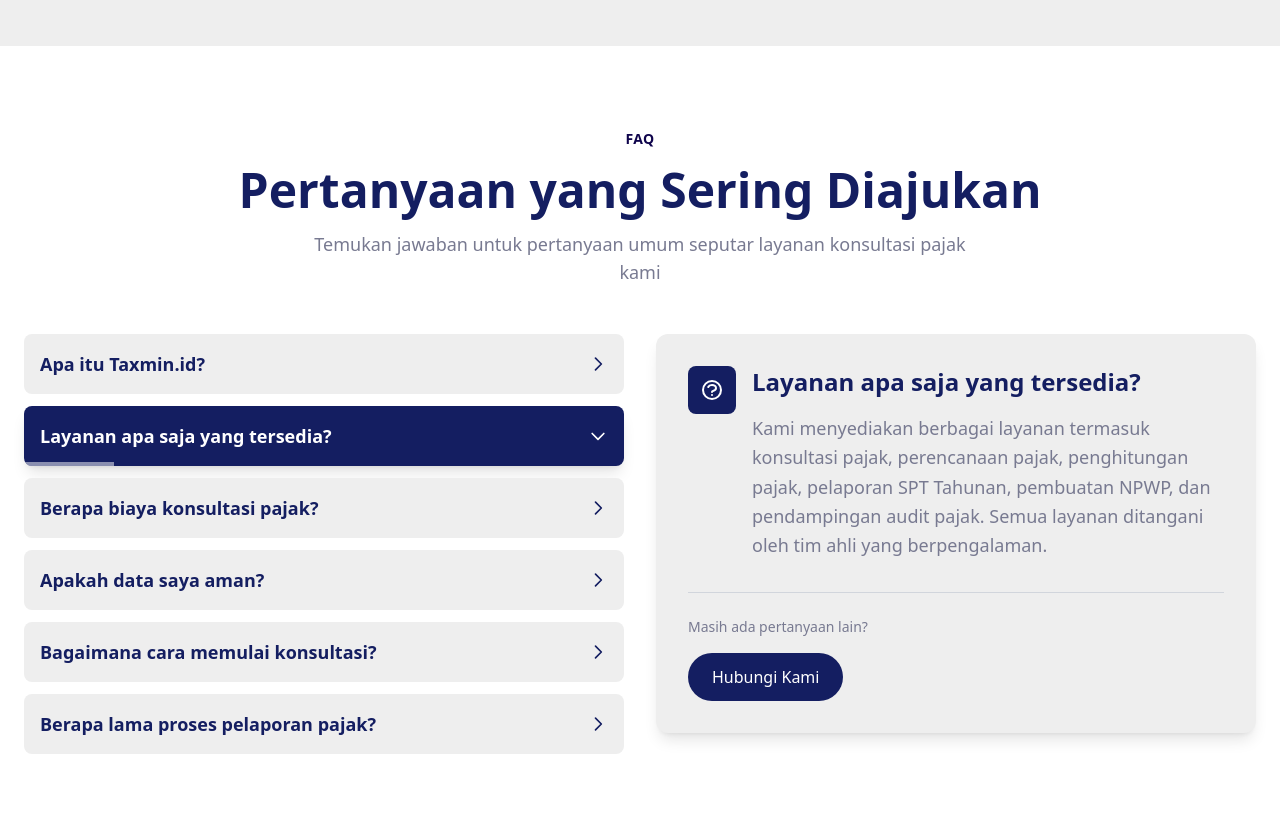
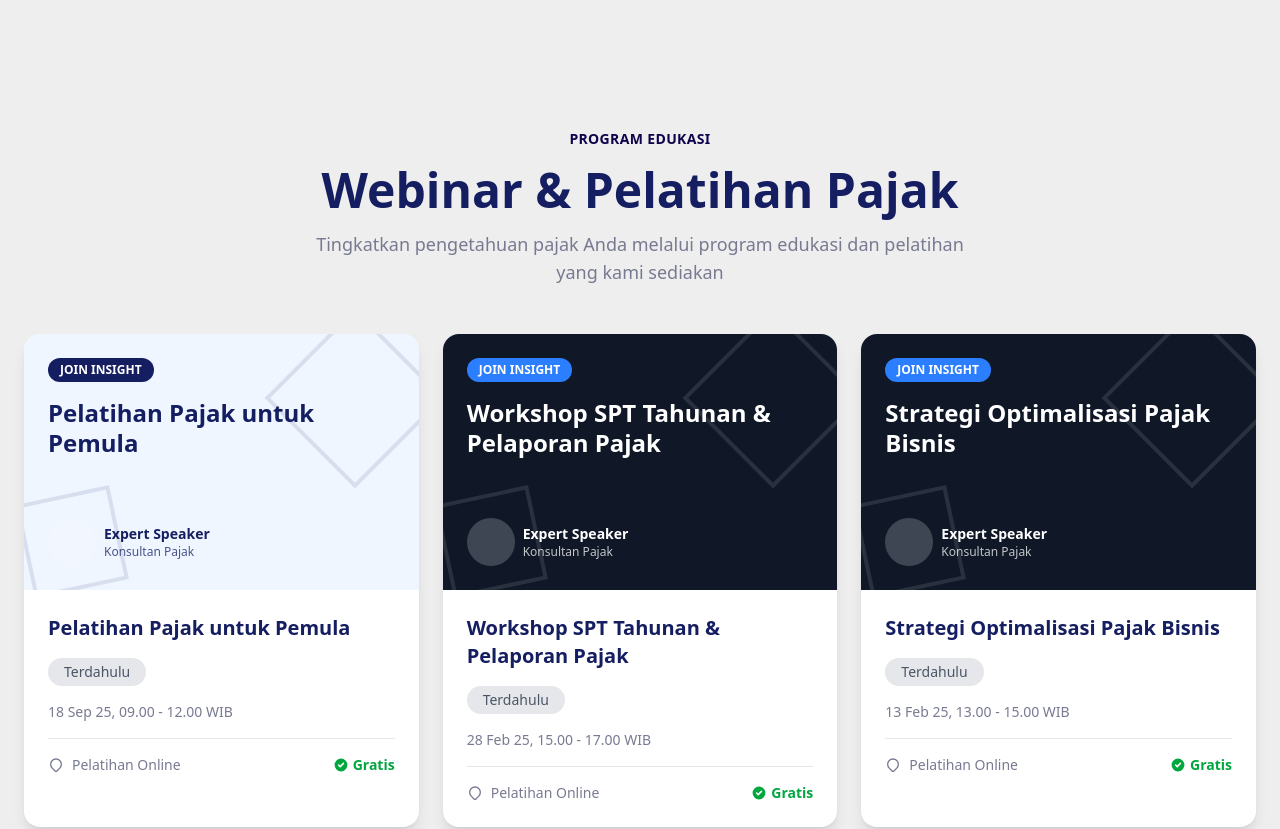
Before and after one commit to tamanaro-git/front-end-pajak, a React (Vite) app: page / in a window 1280 px wide. Shown: the part 1420-2249 px from the top of the page. Built offline with nearby package versions, Linux system fonts and the light colour scheme.

Commit message:
add learning section

```diff
--- /dev/null
+++ b/src/components/home/LearningSection.jsx
@@ -0,0 +1,133 @@
+
+const LearningSection = () => {
+  const learningEvents = [
+    {
+      title: "Pelatihan Pajak untuk Pemula",
+      description: "Memahami dasar-dasar perpajakan untuk individu dan UMKM",
+      date: "18 Sep 25, 09.00 - 12.00 WIB",
+      location: "Pelatihan Online",
+      price: "Gratis",
+      status: "Terdahulu",
+      bgColor: "bg-blue-50"
+    },
+    {
+      title: "Workshop SPT Tahunan & Pelaporan Pajak",
+      description: "Cara mudah mengisi dan melaporkan SPT Tahunan dengan benar",
+      date: "28 Feb 25, 15.00 - 17.00 WIB",
+      location: "Pelatihan Online",
+      price: "Gratis",
+      status: "Terdahulu",
+      bgColor: "bg-gray-900"
+    },
+    {
+      title: "Strategi Optimalisasi Pajak Bisnis",
+      description: "Tips dan trik mengoptimalkan kewajiban pajak perusahaan secara legal",
+      date: "13 Feb 25, 13.00 - 15.00 WIB",
+      location: "Pelatihan Online",
+      price: "Gratis",
+      status: "Terdahulu",
+      bgColor: "bg-gray-900"
+    }
+  ];
+
+  return (
+    <section className="bg-neutral-light py-20">
+      <div className="max-w-7xl mx-auto px-6">
+        {/* Header */}
+        <div className="text-center mb-12">
+          <span className="text-primary-dark font-semibold text-sm uppercase tracking-wide">
+            Program Edukasi
+          </span>
+          <h2 className="text-4xl lg:text-5xl font-bold text-primary mt-4 mb-4">
+            Webinar & Pelatihan Pajak
+          </h2>
+          <p className="text-secondary text-lg max-w-2xl mx-auto">
+            Tingkatkan pengetahuan pajak Anda melalui program edukasi dan pelatihan yang kami sediakan
+          </p>
+        </div>
+
+        {/* Cards Grid - 3 Cards Side by Side */}
+        <div className="grid grid-cols-1 md:grid-cols-2 lg:grid-cols-3 gap-6">
+          {learningEvents.map((event, index) => (
+            <div
+              key={index}
+              className="bg-white rounded-2xl shadow-lg overflow-hidden hover:shadow-2xl transition-all duration-300 hover:-translate-y-2"
+            >
+              {/* Image/Header Section */}
+              <div className={`${event.bgColor} ${event.bgColor === 'bg-gray-900' ? 'text-white' : 'text-primary'} p-6 h-64 flex flex-col justify-between relative overflow-hidden`}>
+                {/* Decorative Pattern */}
+                <div className="absolute inset-0 opacity-10">
+                  <div className="absolute top-0 right-0 w-32 h-32 border-4 border-current transform rotate-45"></div>
+                  <div className="absolute bottom-0 left-0 w-24 h-24 border-4 border-current transform -rotate-12"></div>
+                </div>
+
+                <div className="relative z-10">
+                  <div className="flex items-center justify-between mb-4">
+                    <span className={`px-3 py-1 rounded-full text-xs font-semibold ${
+                      event.bgColor === 'bg-gray-900'
+                        ? 'bg-blue-500 text-white'
+                        : 'bg-primary text-white'
+                    }`}>
+                      JOIN INSIGHT
+                    </span>
+                  </div>
+                  <h3 className="text-2xl font-bold leading-tight">
+                    {event.title}
+                  </h3>
+                </div>
+
+                {/* Speaker/Info at bottom */}
+                <div className="relative z-10">
+                  <div className="flex items-center space-x-2">
+                    <div className="w-12 h-12 bg-white/20 rounded-full"></div>
+                    <div>
+                      <p className="text-sm font-semibold">Expert Speaker</p>
+                      <p className="text-xs opacity-75">Konsultan Pajak</p>
+                    </div>
+                  </div>
+                </div>
+              </div>
+
+              {/* Content Section */}
+              <div className="p-6">
+                <h4 className="text-xl font-bold text-primary mb-4">
+                  {event.title}
+                </h4>
+
+                {/* Status Badge */}
+                <div className="mb-4">
+                  <span className="inline-block px-4 py-1 bg-gray-200 text-gray-600 rounded-full text-sm font-medium">
+                    {event.status}
+                  </span>
+                </div>
+
+                {/* Date & Time */}
+                <div className="space-y-2 mb-4">
+                  <p className="text-secondary text-sm">{event.date}</p>
+                </div>
+
+                {/* Location & Price */}
+                <div className="flex items-center justify-between pt-4 border-t border-gray-200">
+                  <div className="flex items-center text-secondary text-sm">
+                    <svg className="w-4 h-4 mr-2" fill="none" stroke="currentColor" viewBox="0 0 24 24">
+                      <path strokeLinecap="round" strokeLinejoin="round" strokeWidth={2} d="M17.657 16.657L13.414 20.9a1.998 1.998 0 01-2.827 0l-4.244-4.243a8 8 0 1111.314 0z" />
+                    </svg>
+                    <span>{event.location}</span>
+                  </div>
+                  <span className="inline-flex items-center text-green-600 font-semibold text-sm">
+                    <svg className="w-4 h-4 mr-1" fill="currentColor" viewBox="0 0 20 20">
+                      <path fillRule="evenodd" d="M10 18a8 8 0 100-16 8 8 0 000 16zm3.707-9.293a1 1 0 00-1.414-1.414L9 10.586 7.707 9.293a1 1 0 00-1.414 1.414l2 2a1 1 0 001.414 0l4-4z" clipRule="evenodd" />
+                    </svg>
+                    {event.price}
+                  </span>
+                </div>
+              </div>
+            </div>
+          ))}
+        </div>
+      </div>
+    </section>
+  );
+};
+
+export default LearningSection;
--- a/src/pages/homePage.jsx
+++ b/src/pages/homePage.jsx
@@ -2,15 +2,18 @@ import NavbarHome from "../components/home/NavbarHome";
 import SectionComponent from "../components/home/SectionComponent";
 import AboutSection from "../components/home/AboutSection";
 import FaqSection from "../components/home/FaqSection";
+import LearningSection from "../components/home/LearningSection";
 
 const HomePage = () => {
   return (
-    <>
+    <div>
       <NavbarHome />
       <SectionComponent />
       <AboutSection />
+      <LearningSection />
       <FaqSection />
-    </>
+    </div>
   )
 }
+
 export default HomePage;
```
